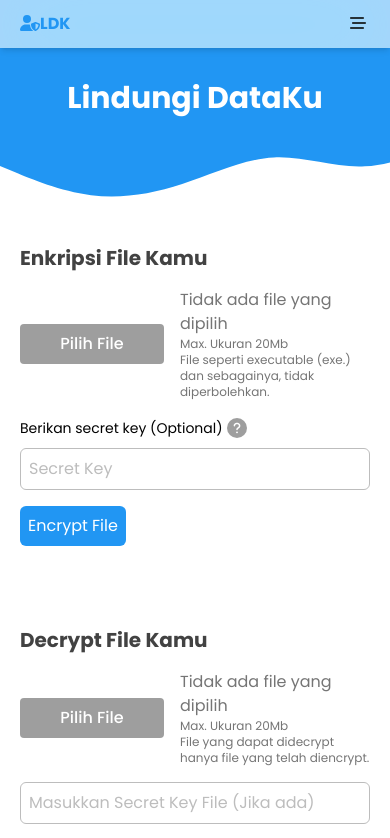
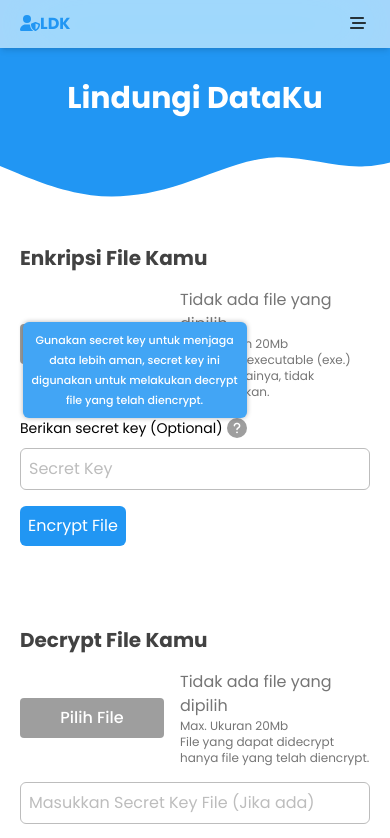
Before and after one commit to dadang-hawari/LindungiDataKu, a React (Vite) app: page / in a window 390 px wide. Shown: the top 838 px of the page. Built offline with nearby package versions, Linux system fonts and the light colour scheme.

Commit message:
update responsive question mark

```diff
--- a/src/components/encrypt/QuestionMarkPass.jsx
+++ b/src/components/encrypt/QuestionMarkPass.jsx
@@ -3,7 +3,7 @@ import { FontAwesomeIcon } from '@fortawesome/react-fontawesome';
 import React, { useState } from 'react';
 
 export default function QuestionMarkPass() {
-  const [isHovered, setIsHovered] = useState(false);
+  const [isHovered, setIsHovered] = useState(true);
 
   return (
     <div
@@ -17,7 +17,7 @@ export default function QuestionMarkPass() {
       <div
         className={` ${
           isHovered ? 'opacity-100 ' : 'opacity-0 scale-0 '
-        } transition-all absolute bottom-5 left-0 w-56 overflow-auto bg-blue-400 text-white  shadow-[0_0_5px_0_rgb(0,0,0,0.3)] px-2 rounded-md`}
+        } transition-all absolute bottom-5 right-0 sm:left-0 w-56 overflow-auto bg-blue-400 text-white  shadow-[0_0_5px_0_rgb(0,0,0,0.3)] px-2 rounded-md`}
       >
         <p className="text-[11px] my-2 text-center font-medium">
           Gunakan secret key untuk menjaga data lebih aman, secret key ini
```
